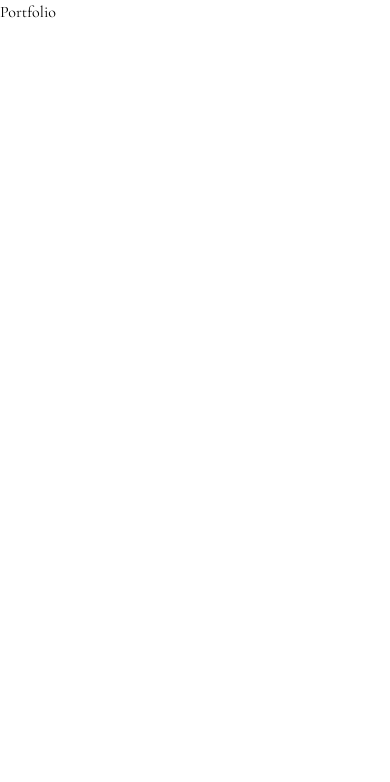
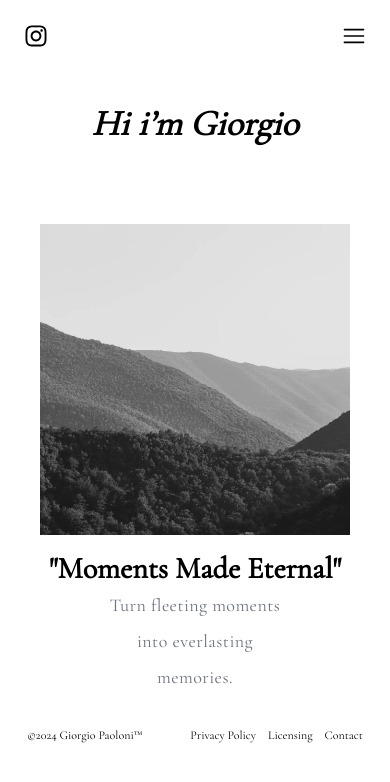
Before and after one commit to Giorey01/giorgio-paoloni-portfolio, a Next.js app: page / in a window 390 px wide. Shown: the top 782 px of the page. Built offline with nearby package versions, Linux system fonts and the light colour scheme.

Commit message:
Structure landing page mobile version

```diff
--- /dev/null
+++ b/src/app/footer.jsx
@@ -0,0 +1,16 @@
+import React from "react";
+
+function Footer() {
+  return (
+    <footer className="flex justify-center items-center w-full gap-12 absolute bottom-0 h-12 text-xs font-medium">
+      <p>©2024 Giorgio Paoloni™</p>
+      <ul className="flex gap-3">
+        <li>Privacy Policy</li>
+        <li>Licensing</li>
+        <li>Contact</li>
+      </ul>
+    </footer>
+  );
+}
+
+export default Footer;
--- /dev/null
+++ b/src/app/header.jsx
@@ -0,0 +1,16 @@
+import React from "react";
+import { FaInstagram } from "react-icons/fa";
+import { RxHamburgerMenu } from "react-icons/rx";
+
+function Header() {
+  return (
+    <div className="flex items-center justify-between px-7 mt-4 h-10 w-full">
+      <a href="https://www.instagram.com/_jojifilm_/" rel="noopener noreferrer">
+        <FaInstagram className="scale-150" />
+      </a>
+      <RxHamburgerMenu className="scale-150" />
+    </div>
+  );
+}
+
+export default Header;
--- a/src/app/layout.tsx
+++ b/src/app/layout.tsx
@@ -1,5 +1,7 @@
 import type { Metadata } from "next";
 import { Cormorant_Garamond } from "next/font/google";
+import Header from "@/app/header";
+import Footer from "@/app/footer";
 import "./globals.css";
 
 const garamond = Cormorant_Garamond({
@@ -18,8 +20,14 @@ export default function RootLayout({
   children: React.ReactNode;
 }>) {
   return (
-    <html lang="en">
-      <body className={garamond.className}>{children}</body>
-    </html>
+    <>
+      <html lang="en" className="relative">
+        <body className={garamond.className}>
+          <Header />
+          <div className="mb-16">{children}</div>
+          <Footer />
+        </body>
+      </html>
+    </>
   );
 }
--- a/src/app/page.tsx
+++ b/src/app/page.tsx
@@ -1,3 +1,26 @@
+import Image from "next/image";
+import hero_image_mobile from "@/assets/Hero_picture_mobile.jpg";
+
 export default function Home() {
-  return <div>Portfolio</div>;
+  return (
+    <div className="mt-12">
+      <h1 className="text-4xl font-extrabold text-center italic">
+        Hi i’m Giorgio
+      </h1>
+      <div className="flex flex-col justify-center items-center mt-20">
+        <Image
+          src={hero_image_mobile}
+          width={310}
+          height={310}
+          alt="Picture of the author"
+        />
+        <h2 className="text-3xl font-semibold mt-4">"Moments Made Eternal"</h2>
+        <span className="text-lg font-medium text-gray-500 text-center leading-9">
+          <p className="tracking-wide ">Turn fleeting moments</p>
+          <p className="tracking-wide">into everlasting</p>
+          <p className="tracking-wide">memories.</p>
+        </span>
+      </div>
+    </div>
+  );
 }
```
Also changed, not shown: src/assets/Hero_picture_mobile.jpg (added).
